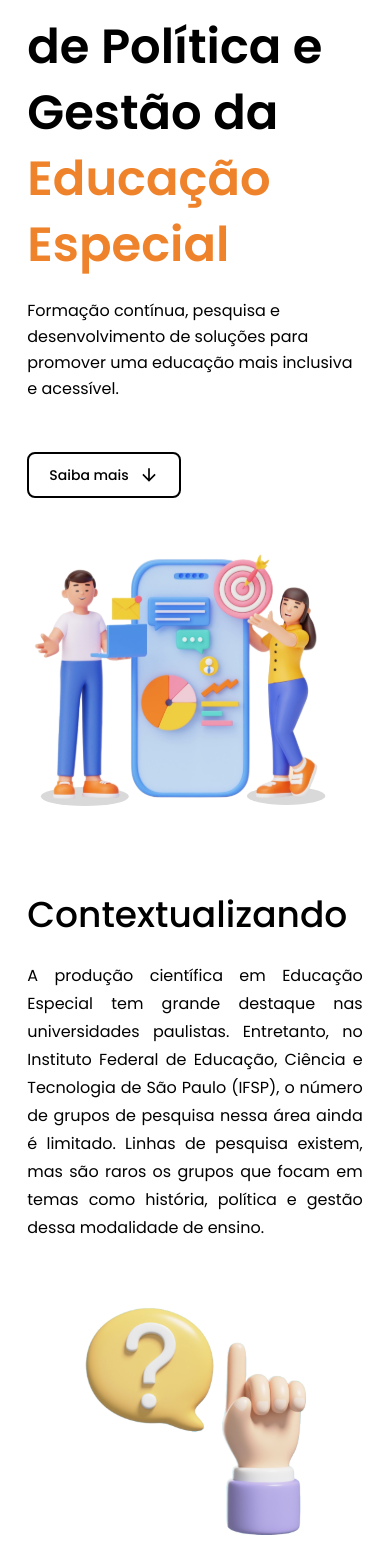
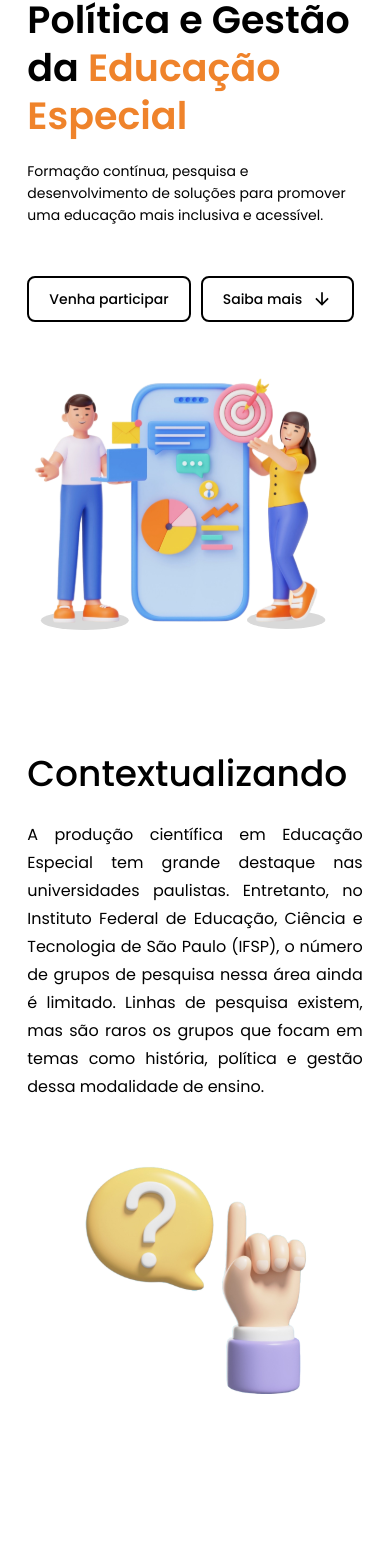
Before and after one commit to rochamanuela/lpgees, a React (Vite) app: page / in a window 390 px wide. Shown: the part 212-1756 px from the top of the page. Built offline with nearby package versions, Linux system fonts and the light colour scheme.

Commit message:
style: adjust details

```diff
--- a/src/App.css
+++ b/src/App.css
@@ -545,4 +545,54 @@ a.btn-more:hover {
     align-items: center;
     justify-content: center;
   }
+
+  .carousel-container .carousel-container-title h2 {
+    font-size: 40px;
+  }
 }
+
+@media screen and (max-width: 1024px) {
+
+  .container-context,
+  .carousel-container,
+  .research-lines-container,
+  .carousel,
+  .publishing-container,
+  .symposium-container,
+  .footer-container {
+    padding-top: 16%;
+    padding-bottom: 16%;
+  }
+}
+
+@media screen and (max-width: 620px) {
+  .symposium-container .videos iframe {
+    height: 350px;
+  }
+}
+
+@media screen and (max-width: 460px) {
+  .symposium-container .videos iframe {
+    height: 200px;
+  }
+
+  .container-header .texts h1 {
+    font-size: 38px;
+    line-height: 48px;
+  }
+
+  .container-header .texts p.subtitle {
+    line-height: 22px;
+    font-size: 14px;
+  }
+
+  .publishing-container h1 {
+    font-size: 24px;
+    line-height: 34px;
+  }
+
+  .carousel-title {
+    font-size: 20px;
+    line-height: 30px;
+  }
+}
--- a/src/App.jsx
+++ b/src/App.jsx
@@ -81,8 +81,6 @@ export default function App() {
       <Context />
       <Researchers />
       <ResearchLines />
-
-      {/* ainda será separado */}
       <Carousel items={items} />
       <Publishing />
       <Symposium />
--- a/src/sections/Context.jsx
+++ b/src/sections/Context.jsx
@@ -26,7 +26,7 @@ export default function Context() {
                         <img src={Person} alt="" />
                         <div className="description">
                             <p><b>Público alvo</b></p>
-                            <p>Profissionais do Núcleo de Atendimento às Pessoas com Necessidades Educacionais Específicas (NAPNE) e demais membros da comunidade acadêmica</p>
+                            <p>Membros da comunidade acadêmica</p>
                         </div>
                     </div><br />
                     <div className="highlights">
--- a/src/sections/Header.jsx
+++ b/src/sections/Header.jsx
@@ -6,12 +6,17 @@ export default function Header() {
     return (
         <div className="container-header">
             <div className="texts">
-                <h1><span style={{color: '#3C61CB'}}>Laboratório</span> de Política e Gestão da <span style={{color: '#EF832B'}}>Educação Especial</span></h1>
+                <h1><span style={{ color: '#3C61CB' }}>Laboratório</span> de Política e Gestão da <span style={{ color: '#EF832B' }}>Educação Especial</span></h1>
                 <p className="subtitle">Formação contínua, pesquisa e desenvolvimento de soluções para promover uma educação mais inclusiva e acessível.</p>
-                <a href="#context" className="btn-more">
-                    <p>Saiba mais</p>
-                    <IoMdArrowDown size={20}/>
-                </a>
+                <div style={{display: 'flex', gap: 10}}>
+                    <a href="https://forms.gle/2CZSUriqQuvvtui59" className="btn-more">
+                        <p>Venha participar</p>
+                    </a>
+                    <a href="#context" className="btn-more">
+                        <p>Saiba mais</p>
+                        <IoMdArrowDown size={20} />
+                    </a>
+                </div>
             </div>
             <img src={HeaderImage} alt="" />
         </div>
```
